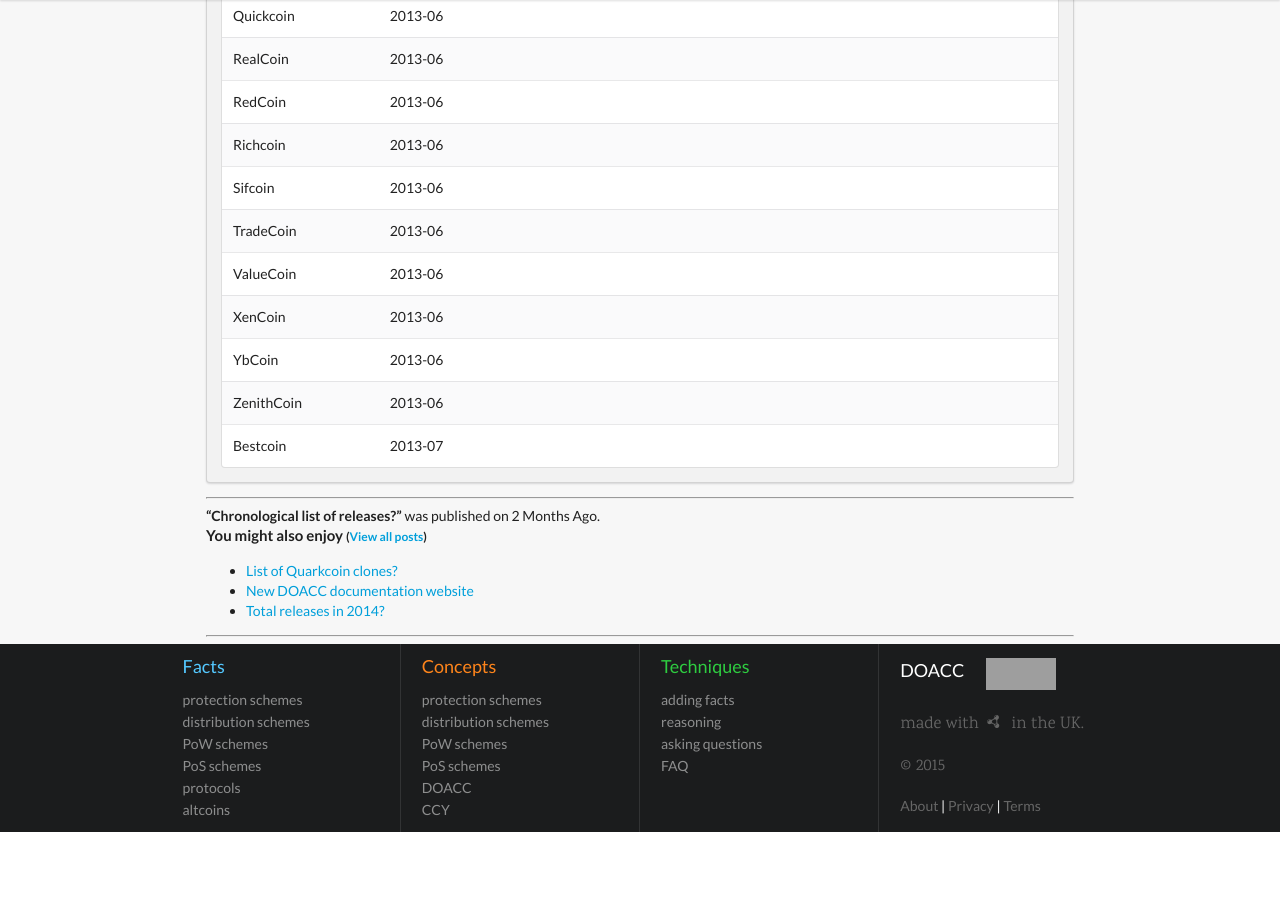
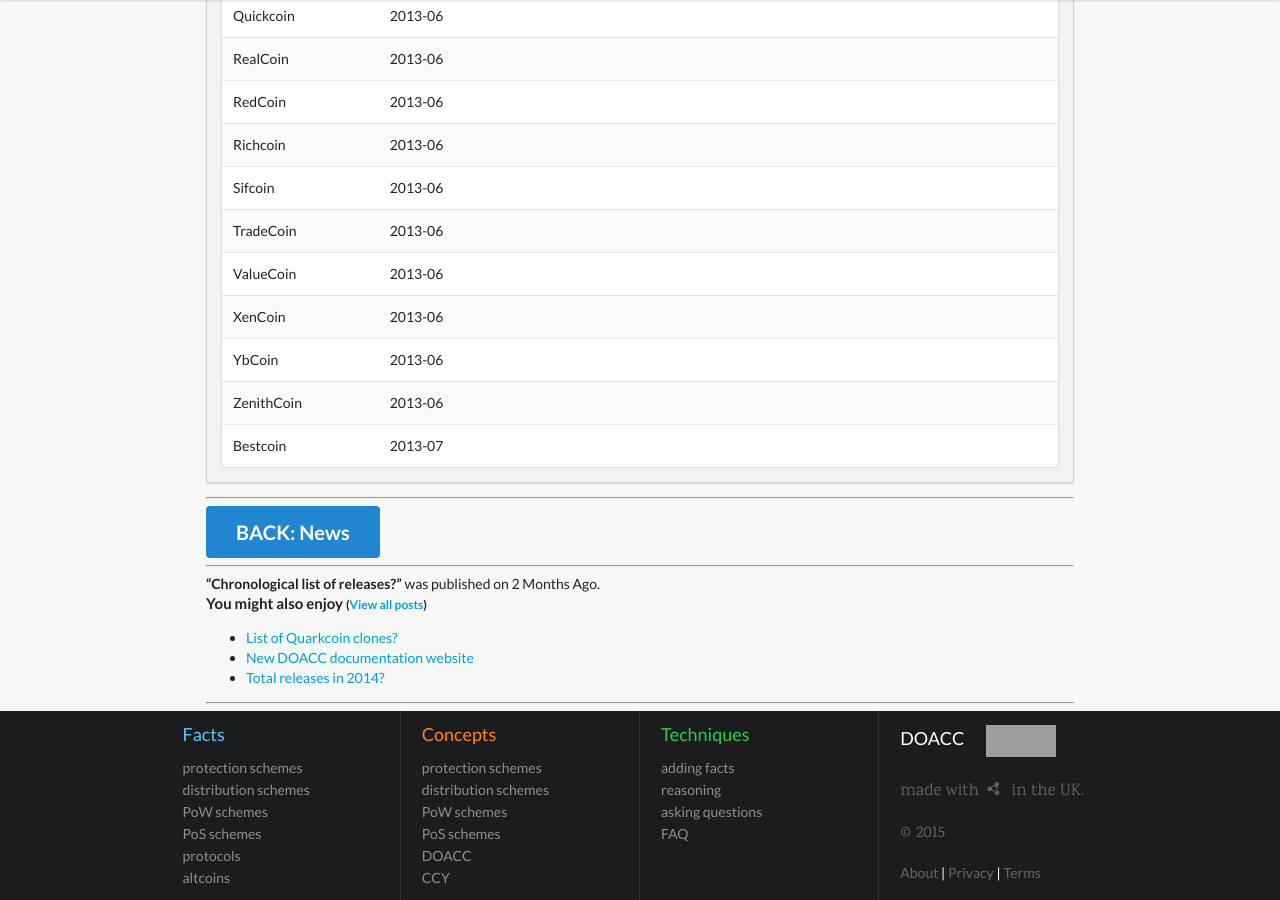
Before and after one commit to DOACC/DOACC.github.io, a Jekyll site: the page built from _posts/2015-07-12-chronological-list-of-releases.md, in a window 1280 px wide and 900 px high, scrolled down 4416 px. Built offline with Jekyll 4.4.1, drawn with Linux system fonts in a browser that asks for light colours; nearby versions of some CDN libraries; some web fonts are replaced; a script that is not in the unit is left out; before the commit the page ends 5248 px from its top, so only the background shows below that; grey boxes are pictures that could not be loaded.

Commit message:
nutnipping

```diff
--- a/_posts/2015-07-12-chronological-list-of-releases.md
+++ b/_posts/2015-07-12-chronological-list-of-releases.md
@@ -132,4 +132,7 @@ ORDER BY ?d LIMIT 100</pre>
 <tr><td>Bestcoin</td><td>2013-07</td></tr>
 </table>
 </div>
-<p>
+
+---
+
+<div><a markdown="0" href="{{ site.url }}/news" class="ui button blue huge top-20">BACK: News</a></div>
--- a/index.html
+++ b/index.html
@@ -100,7 +100,7 @@ section: base
           <div class="ui one column grid">
             <div class="column">
               <h2 class="ui center aligned header top-20">
-                <a href="techniques.html" target="_blank" class="ui button blue huge top-20">Learn more about getting started with DOACC &raquo;</a>
+                <a href="/techniques/index.html" target="_blank" class="ui button blue huge top-20">Learn more about getting started with DOACC &raquo;</a>
               </h2>
             </div>
           </div>
```
Also changed, not shown: _posts/2015-01-03-total-releases-in-2014.md (+3 -0 lines), _posts/2015-08-13-new-website.md (+1 -1 lines), _posts/2015-08-28-list-of-quarkcoin-clones.md (+1 -1 lines).
